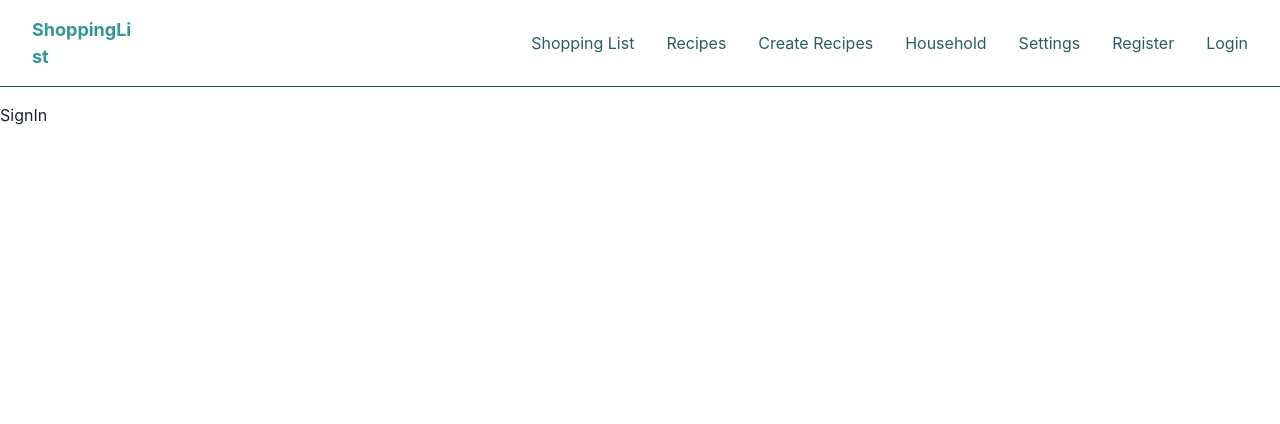
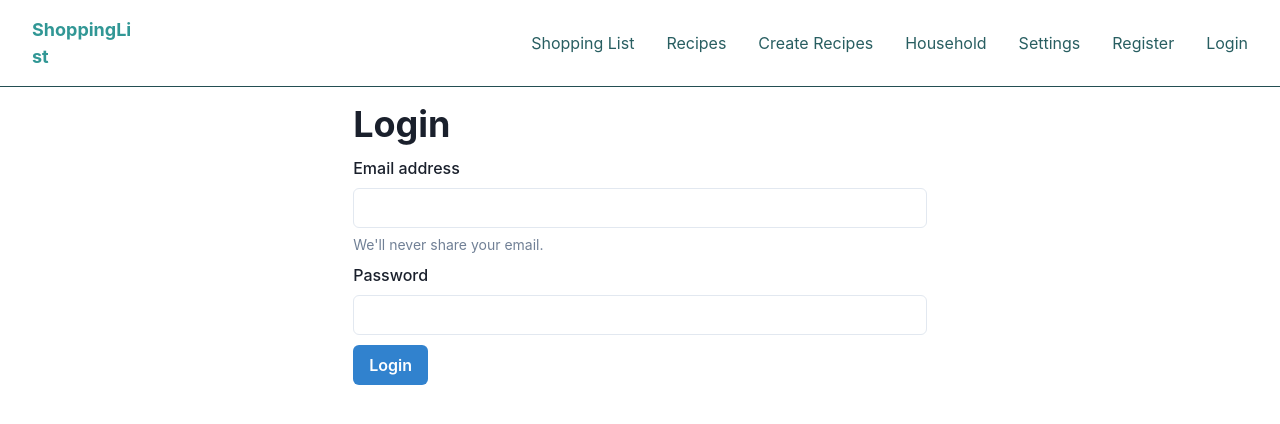
Before and after one commit to oddhus/handlelisteApp, a React (Create React App) app in the folder handlelisteApp/client-app/: page /signin in a window 1280 px wide. Shown: the top 424 px of the page. Built offline with nearby package versions, Linux system fonts and the light colour scheme.

Commit message:
Login page

```diff
--- a/handlelisteApp/client-app/src/pages/SignIn.tsx
+++ b/handlelisteApp/client-app/src/pages/SignIn.tsx
@@ -1,7 +1,72 @@
-import React from "react";
+import React, {ChangeEvent, useState} from "react";
+import {RouteComponentProps} from 'react-router-dom';
+
+import {
+    Input,
+    Container,
+    Heading,
+    Button,
+    FormControl,
+    FormLabel,
+    FormHelperText
+
+} from '@chakra-ui/react'
 
 interface Props {}
 
-export const SignIn: React.FC<Props> = () => {
-  return <div>SignIn</div>;
+export const SignIn: React.FC<RouteComponentProps<Props>> = ({match, history}) => {
+
+    const [userName, setUsername] = useState('')
+    const [password, setPassword] = useState('')
+
+    //just for testing the loading icon
+    const [isLoading, setIsLoading] = useState(false)
+    const isLoadingFake = () =>{
+        setIsLoading(true)
+        setTimeout( () => {
+            setIsLoading(false)
+            history.push('/shopping-list')
+        },2000)
+
+
+    }
+
+
+    const onChangeUsernameHandler = (event:any) => {
+        setUsername(event.target.value)
+    }
+
+    const onChangePasswordHandler = (event:ChangeEvent<HTMLInputElement>) => {
+        setPassword(event.target.value)
+    }
+
+  return (
+      <Container
+          data-testid='login-container'
+          style={{top: '50%', left: '50%'}}>
+          <Heading style={{marginTop: '10px'}}>Login</Heading>
+          <FormControl style={{marginTop: '10px'}} id="username">
+              <FormLabel>Email address</FormLabel>
+              <Input
+                  type="text"
+                    onChange={(event:ChangeEvent<HTMLInputElement>) => onChangeUsernameHandler(event)}
+              />
+              <FormHelperText>We'll never share your email.</FormHelperText>
+          </FormControl>
+          <FormControl style={{marginTop: '10px'}} id="email">
+              <FormLabel>Password</FormLabel>
+              <Input
+                  type="password"
+                  onChange={(event:ChangeEvent<HTMLInputElement>) => onChangePasswordHandler(event)}
+              />
+          </FormControl>
+          <Button
+              style={{marginTop: '10px'}}
+              colorScheme="blue"
+              onClick={isLoadingFake} // testing the loading icone
+              isLoading={isLoading}>Login</Button>
+      </Container>
+
+
+  )
 };
```
Also changed, not shown: 2 other files (tests, documents, lock files or other folders).
